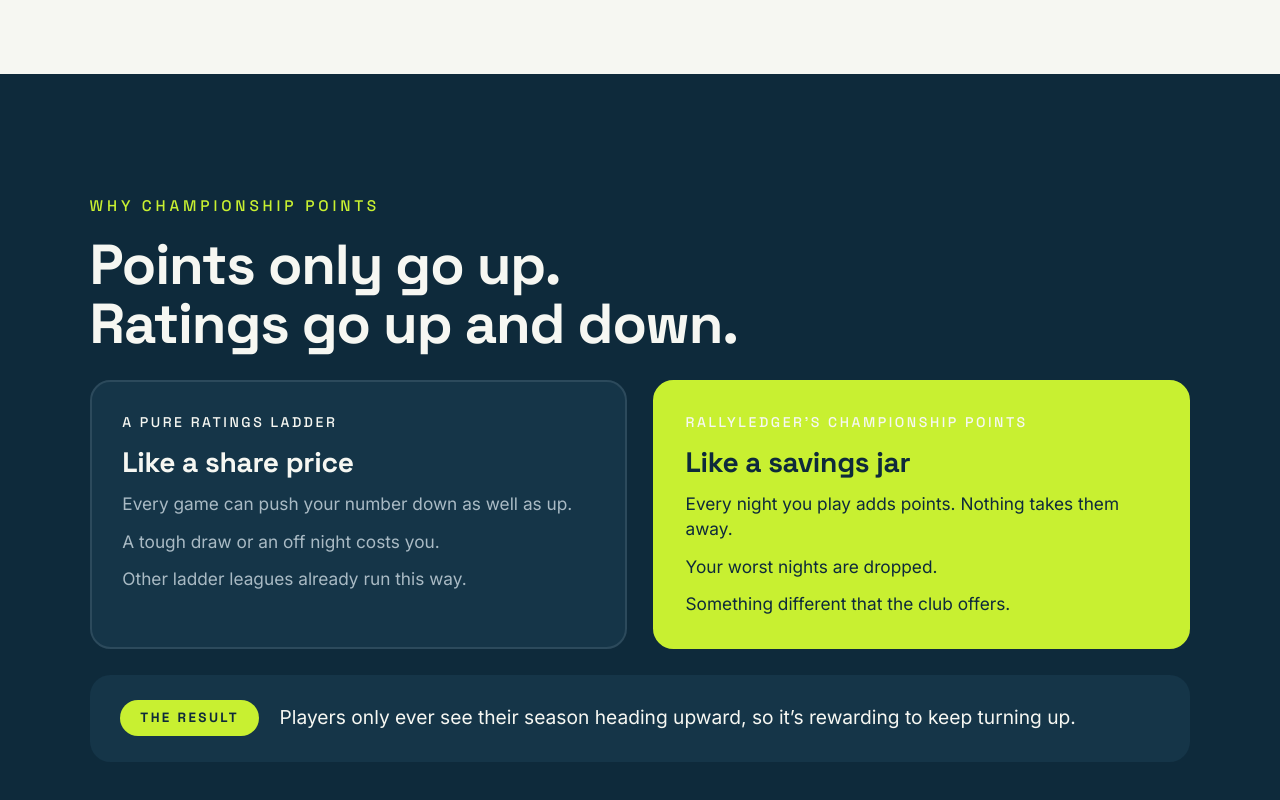
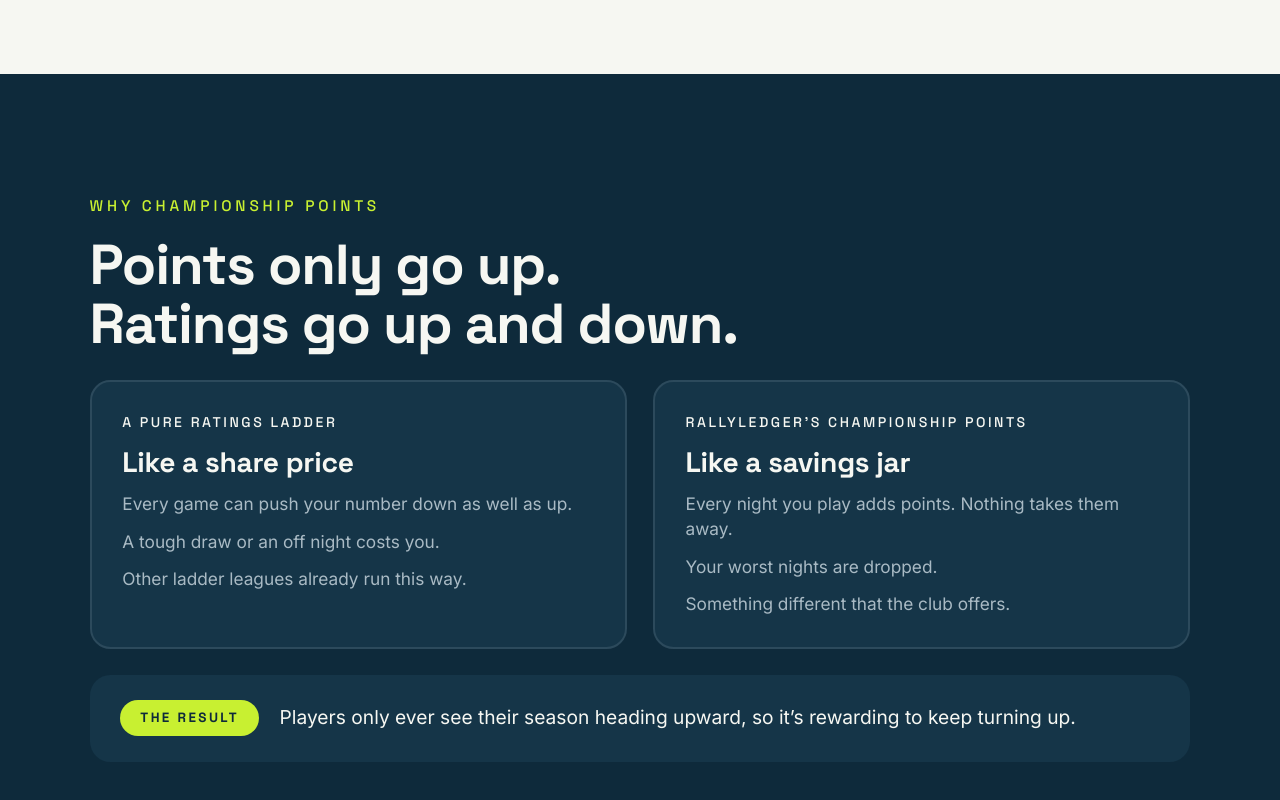
Before and after one commit to cespartero/rallyledger-proposal, a plain HTML site: page index.html in a window 1280 px wide. Shown: the part 11126-11926 px from the top of the page. Drawn offline with Linux system fonts and the light colour scheme.

Commit message:
Fix slide 15 colours to match the deck
On dark slides the web page turned the "championship points" card lime, which hid its white label. Dark-slide cards are now navy, as in the deck.

Co-Authored-By: Claude Opus 5.5 <noreply@anthropic.com>
Claude-Session: https://claude.ai/code/session_01Jch1J1xH6xycDgTkwSTatu

```diff
--- a/index.html
+++ b/index.html
@@ -82,8 +82,10 @@ p { margin: 0; font-size: clamp(16px, 1.45vw, 28px); line-height: 1.45; color: v
 .dark .card { background: var(--navy-raised); border-color: var(--line-dark); }
 .dark .card h3 { color: #F6F7F2; }
 .dark .card p { color: var(--ink-muted-dark); }
-.dark .card.lime { background: var(--ball-lime); border-color: var(--ball-lime); }
-.dark .card.lime h3, .dark .card.lime p { color: var(--court-navy); }
+/* On dark slides every card is navy-raised, as in the deck (a lime card there shows navy too). */
+.dark .card.lime { background: var(--navy-raised); border-color: var(--line-dark); }
+.dark .card.lime h3 { color: #F6F7F2; }
+.dark .card.lime p { color: var(--ink-muted-dark); }
 
 .num { font-family: 'Space Grotesk', Arial, sans-serif; font-size: clamp(18px, 1.6vw, 30px) !important; font-weight: 700; color: var(--court-navy) !important; background: var(--ball-lime); width: clamp(40px, 3.4vw, 64px); height: clamp(40px, 3.4vw, 64px); border-radius: 999px; display: flex; align-items: center; justify-content: center; flex: none; }
 .tag { font-family: 'Space Grotesk', Arial, sans-serif; font-size: clamp(11px, 1.1vw, 20px) !important; font-weight: 500; letter-spacing: .18em; text-transform: uppercase; color: var(--navy-700); }
```
